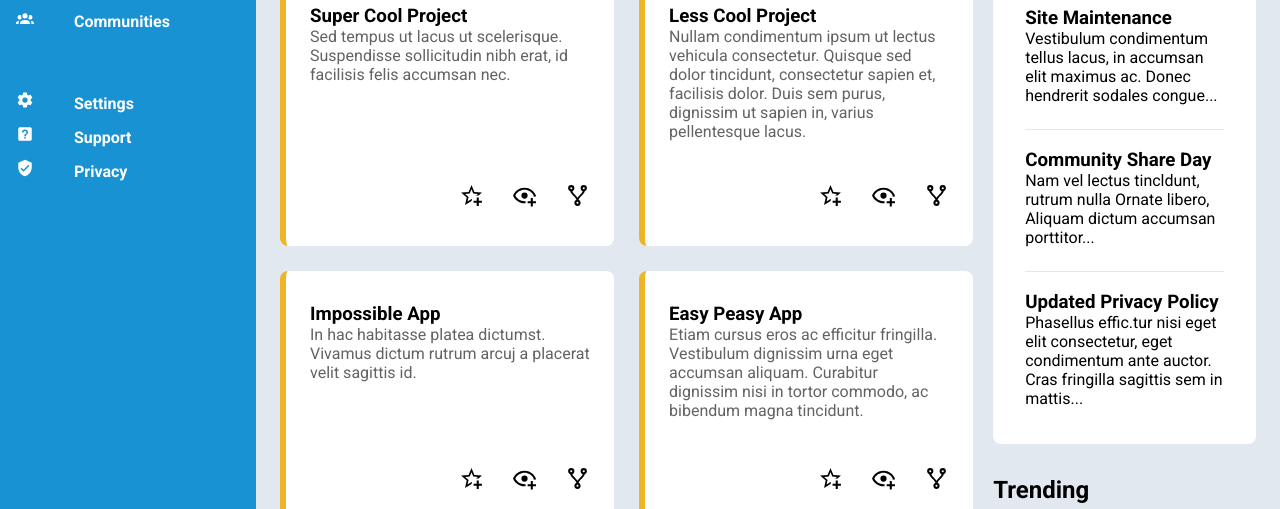
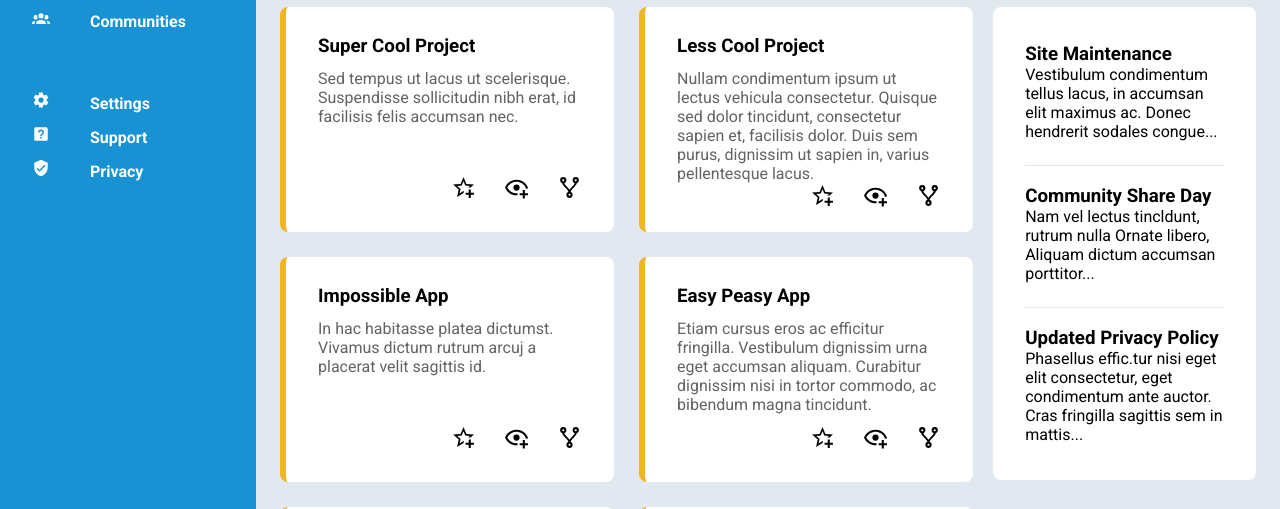
Before and after one commit to GeorgiosKallarogiannis/odin-grid-homepage, a plain HTML site: page index.html in a window 1280 px wide. Shown: the part 261-770 px from the top of the page. Drawn offline with Linux system fonts and the light colour scheme.

Commit message:
Fix styling to fit better on the screen

```diff
--- a/style.css
+++ b/style.css
@@ -38,7 +38,9 @@ body {
 
 body {
   display: grid;
+  height: 100vh;
   grid-template-columns: 1fr 4fr;
+  grid-template-rows: 200px 1fr;
 }
 
 header {
@@ -51,6 +53,13 @@ header {
 .sidebar-navigation {
   grid-row: 1 / span 2;
   background: #1992d4;
+  color: #ffffff;
+  fill: #ffffff;
+  padding: 1rem 2rem;
+
+  & span {
+    font-weight: 700;
+  }
 }
 
 main {
@@ -88,13 +97,21 @@ main {
   display: grid;
   gap: 25px;
   grid-template-columns: 1fr 1fr;
+  grid-template-rows: repeat(auto-fit, minmax(225px, 25%));
   grid-column: 1 / span 2;
 }
 
 .card {
+  display: grid;
+  align-items: center;
   background: #ffffff;
   border-left: 6px solid #f0b429;
   border-radius: 8px;
+  padding-inline: 2rem;
+
+  & h3 {
+    margin-block-end: 0.75rem;
+  }
 
   & p {
     color: #636363;
@@ -206,12 +223,6 @@ main {
   align-self: center;
 }
 
-.card {
-  display: grid;
-  align-items: center;
-  padding-inline: 1.5rem;
-}
-
 .card article {
   display: grid;
   grid-template-rows: min-content 1fr min-content;
@@ -270,16 +281,6 @@ main {
   }
 }
 
-.sidebar-navigation {
-  color: #ffffff;
-  fill: #ffffff;
-  padding: 1rem;
-
-  & span {
-    font-weight: 700;
-  }
-}
-
 .navigation {
   display: grid;
   gap: 0.75rem;
```
